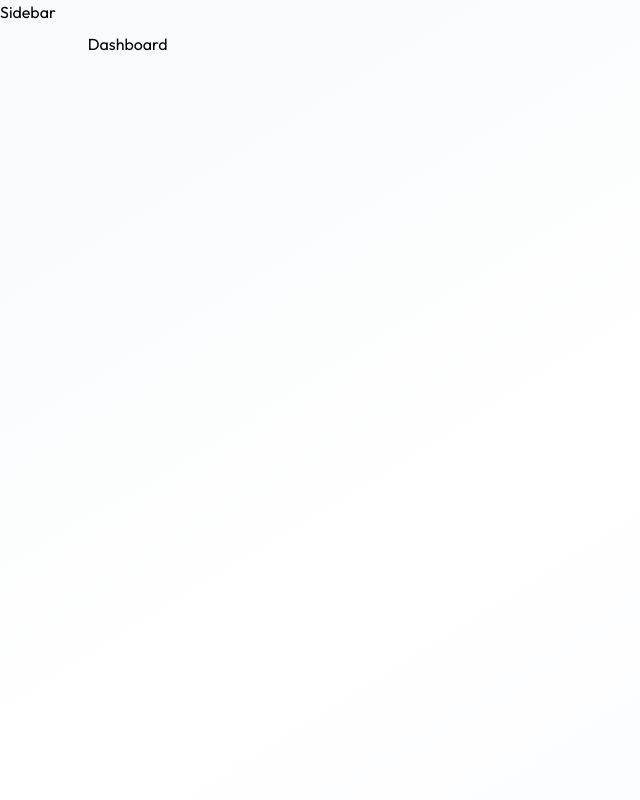
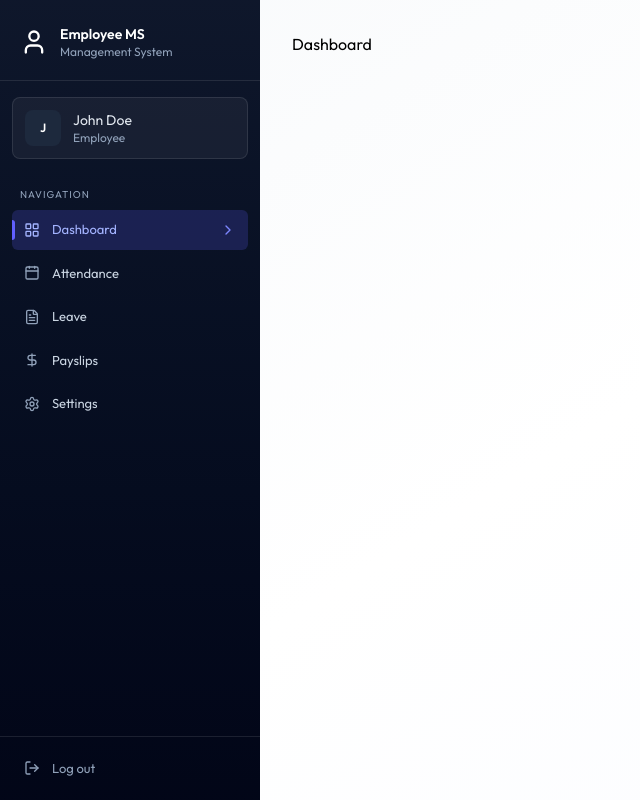
Before and after one commit to selva-it21/Employee-Management-System, a React (Vite) app in the folder client/: page /dashboard in a window 1280 px wide. Shown: the whole page, without its empty margins (0-640 px from the left). Built offline with nearby package versions, Linux system fonts and the light colour scheme.

Commit message:
Sidebar UI Completed

```diff
--- /dev/null
+++ b/client/src/components/Sidebar.jsx
@@ -0,0 +1,205 @@
+import React, { useEffect, useState } from 'react'
+import { useLocation, Link } from 'react-router-dom'
+import {
+  Calendar,
+  DollarSign,
+  FileText,
+  LayoutGrid,
+  Menu,
+  Settings,
+  User,
+  X,
+  ChevronRight,
+  LogOut
+} from 'lucide-react'
+import { dummyProfileData } from '../assets/assets'
+
+const Sidebar = () => {
+
+  const { pathname } = useLocation()
+  const [userName, setUserName] = useState('')
+  const [mobileOpen, setMobileOpen] = useState(false)
+
+  useEffect(() => {
+    setUserName(
+      dummyProfileData.firstName + " " + dummyProfileData.lastName
+    )
+  }, [])
+
+  useEffect(() => {
+    setMobileOpen(false)
+  }, [pathname])
+
+  const role = "EMPLOYEE"
+
+  const navItems = [
+    { name: "Dashboard", href: "/dashboard", icon: LayoutGrid },
+    role === "ADMIN"
+      ? { name: "Employees", href: "/employees", icon: User }
+      : { name: "Attendance", href: "/attendance", icon: Calendar },
+    { name: "Leave", href: "/leave", icon: FileText },
+    { name: "Payslips", href: "/payslips", icon: DollarSign },
+    { name: "Settings", href: "/settings", icon: Settings }
+  ]
+
+  const handleLogout = () => {
+    window.location.href = "/login"
+  }
+
+  return (
+    <>
+      {/* Mobile button */}
+      <button
+        onClick={() => setMobileOpen(true)}
+        className="lg:hidden fixed top-4 left-4 z-50 p-2 bg-slate-900 text-white rounded-lg"
+      >
+        <Menu size={20} />
+      </button>
+
+      {/* Overlay */}
+      {mobileOpen && (
+        <div
+          className="lg:hidden fixed inset-0 bg-black/60 z-40"
+          onClick={() => setMobileOpen(false)}
+        />
+      )}
+
+      {/* Desktop Sidebar */}
+      <aside className="hidden lg:flex flex-col h-screen w-[260px] bg-gradient-to-b from-slate-900 to-slate-950 text-white">
+
+        {/* Header */}
+        <div className="px-5 pt-6 pb-5 border-b border-white/10">
+          <div className="flex items-center justify-between">
+            <div className="flex items-center gap-3">
+              <User className="text-white size-7" />
+              <div>
+                <p className="text-sm font-semibold text-white">
+                  Employee MS
+                </p>
+                <p className="text-xs text-slate-400">
+                  Management System
+                </p>
+              </div>
+            </div>
+          </div>
+        </div>
+
+        {/* Profile */}
+        {userName && (
+          <div className="mx-3 mt-4 mb-2 p-3 rounded-lg bg-white/5 border border-white/10">
+            <div className="flex items-center gap-3">
+              <div className="w-9 h-9 rounded-lg bg-slate-800 flex items-center justify-center">
+                <span className="text-xs text-white font-semibold">
+                  {userName.charAt(0).toUpperCase()}
+                </span>
+              </div>
+              <div>
+                <p className="text-sm text-slate-200">{userName}</p>
+                <p className="text-xs text-slate-400">
+                  {role === "ADMIN" ? "Administrator" : "Employee"}
+                </p>
+              </div>
+            </div>
+          </div>
+        )}
+
+        {/* Navigation label */}
+        <div className="px-5 pt-5 pb-2">
+          <p className="text-[10px] uppercase tracking-widest text-slate-400">
+            Navigation
+          </p>
+        </div>
+
+        {/* Nav Items */}
+        <div className="flex-1 px-3 space-y-1 overflow-y-auto">
+          {navItems.map((item) => {
+            const isActive = pathname.startsWith(item.href)
+            const Icon = item.icon
+
+            return (
+              <Link
+                key={item.name}
+                to={item.href}
+                className={`group flex items-center gap-3 px-3 py-2.5 rounded-md text-[13px] transition-all relative ${
+                  isActive
+                    ? "bg-indigo-500/20 text-indigo-300"
+                    : "text-slate-300 hover:text-white hover:bg-white/5"
+                }`}
+              >
+                {isActive && (
+                  <div className="absolute left-0 top-1/2 -translate-y-1/2 w-[3px] h-5 bg-indigo-500 rounded-r-full" />
+                )}
+
+                <Icon
+                  className={`w-4 h-4 ${
+                    isActive
+                      ? "text-indigo-300"
+                      : "text-slate-400 group-hover:text-white"
+                  }`}
+                />
+
+                <span className="flex-1">{item.name}</span>
+
+                {isActive && (
+                  <ChevronRight className="w-4 h-4 text-indigo-400" />
+                )}
+              </Link>
+            )
+          })}
+        </div>
+
+        {/* Logout */}
+        <div className="p-3 border-t border-white/10">
+          <button
+            onClick={handleLogout}
+            className="flex items-center gap-3 w-full px-3 py-2.5 rounded-md text-[13px] text-slate-400 hover:text-rose-400 hover:bg-rose-500/10 transition"
+          >
+            <LogOut className="w-4 h-4" />
+            <span>Log out</span>
+          </button>
+        </div>
+
+      </aside>
+
+      {/* Mobile Sidebar */}
+      <aside
+        className={`lg:hidden fixed inset-y-0 left-0 w-72 bg-gradient-to-b from-slate-900 to-slate-950 text-white z-50 flex flex-col transform transition-transform duration-300 ${
+          mobileOpen ? "translate-x-0" : "-translate-x-full"
+        }`}
+      >
+
+        {/* Close button */}
+        <button
+          onClick={() => setMobileOpen(false)}
+          className="p-4 text-slate-400"
+        >
+          <X />
+        </button>
+
+        {/* Same content */}
+        <div className="flex-1 overflow-y-auto">
+          {navItems.map((item) => {
+            const isActive = pathname.startsWith(item.href)
+            const Icon = item.icon
+
+            return (
+              <Link
+                key={item.name}
+                to={item.href}
+                className={`flex items-center gap-3 px-4 py-3 ${
+                  isActive ? "text-indigo-300" : "text-slate-300"
+                }`}
+              >
+                <Icon className="w-4 h-4" />
+                {item.name}
+              </Link>
+            )
+          })}
+        </div>
+
+      </aside>
+    </>
+  )
+}
+
+export default Sidebar
--- a/client/src/pages/Layout.jsx
+++ b/client/src/pages/Layout.jsx
@@ -1,15 +1,21 @@
 import React from 'react'
+import Sidebar from '../components/Sidebar'
 import { Outlet } from 'react-router-dom'
 
 const Layout = () => {
   return (
-    <div className='flex h-screen bg-linear-to-br from-slate-50 via-white to-indigo-50/30'>
-      <p>Sidebar</p>
-      <main className='flex-1 overflow-y-auto'>
-        <div className='p-4 pt-16 sm:p-6 sm:pt-6 lg:p-8 max-w-400 mx-auto'>
+    <div className="flex h-screen bg-linear-to-br from-slate-50 via-white to-indigo-50/30">
+
+      {/* Sidebar */}
+      <Sidebar />
+
+      {/* Main Content */}
+      <main className="flex-1 overflow-y-auto">
+        <div className="p-4 pt-16 sm:p-6 sm:pt-6 lg:p-8 max-w-350 mx-auto">
           <Outlet />
         </div>
       </main>
+
     </div>
   )
 }
```
